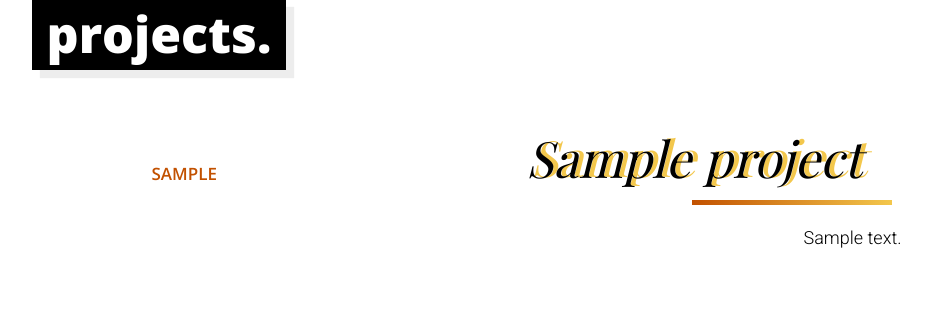
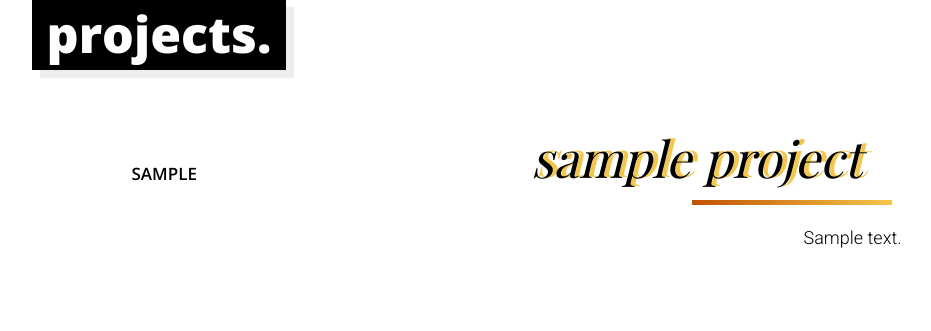
Before and after one commit to cryswang/alter-blog, a Django app: page /cv in a window 1280 px wide. Shown: the part 1796-2127 px from the top of the page, without its empty margins (116-1047 px from the left). Run offline with Django 3.2, Linux system fonts and the light colour scheme; tables that the repository leaves empty hold one stand-in row (values such as "Sample post"); some libraries are stand-ins or nearby versions; some web fonts are replaced.

Commit message:
fixed projects css after stress testing

```diff
--- a/blog/static/css/blog.css
+++ b/blog/static/css/blog.css
@@ -373,6 +373,7 @@ h2, h2 a {
     font-size:50px;
     font-family: 'Playfair Display', serif;
     font-style: italic;
+    text-transform: lowercase;
     margin-right:50px;
     text-shadow: 5px -1px rgb(243, 199, 76);
     font-weight:800px;
@@ -380,10 +381,11 @@ h2, h2 a {
 
 .projects h2{
     margin-top:-30px;
-    margin-left:100px;
+    margin-left:80px;
     position: absolute;
-    color:#C25100;
+    color: black;
     text-transform: uppercase;
+    max-width:110px;
     font-weight:600;
 }
 
```
